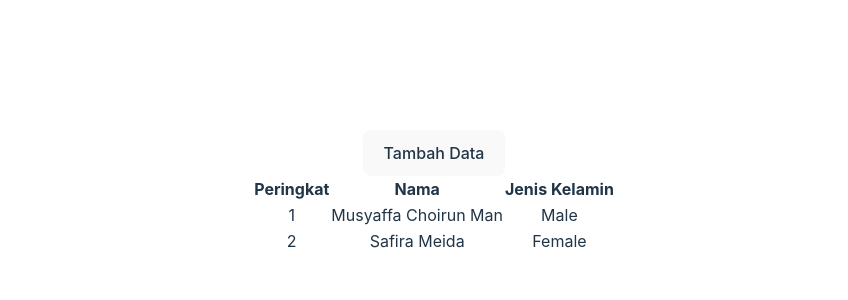
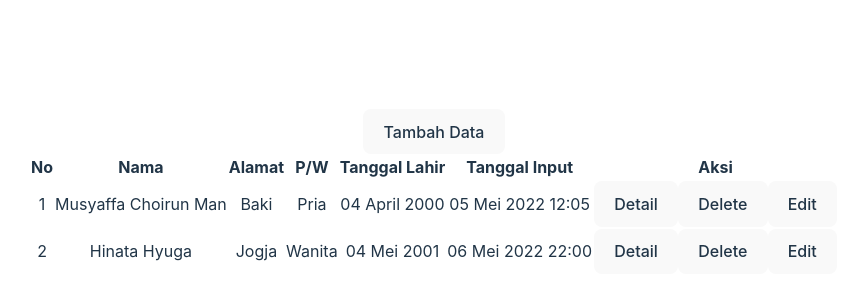
Before and after one commit to musyaffacm/user-list-app, a React (Vite) app: page / in a window 1280 px wide. Shown: the part 208-508 px from the top of the page, without its empty margins (206-1054 px from the left). Built offline with nearby package versions, Linux system fonts and the light colour scheme.

Commit message:
update table and button

```diff
--- a/src/App.jsx
+++ b/src/App.jsx
@@ -13,16 +13,51 @@ function App() {
   );
 }
 
-const HEADER = ["Peringkat", "Nama", "Jenis Kelamin"];
+const HEADER = [
+  {
+    text: "No",
+    className: "w-1/12",
+  },
+  {
+    text: "Nama",
+    className: "w-2/12",
+  },
+  {
+    text: "Alamat",
+    className: "w-1/12",
+  },
+  {
+    text: "P/W",
+    className: "w-1/12",
+  },
+  {
+    text: "Tanggal Lahir",
+    className: "w-2/12",
+  },
+  {
+    text: "Tanggal Input",
+    className: "w-2/12",
+  },
+  {
+    text: "Aksi",
+    className: "w-3/12",
+  },
+];
 
 const SAMPLE_DATA = [
   {
     name: "Musyaffa Choirun Man",
-    gender: "Male",
+    address: "Baki",
+    gender: "Pria",
+    birthdate: "04 April 2000",
+    inputdate: "05 Mei 2022 12:05",
   },
   {
-    name: "Safira Meida",
-    gender: "Female",
+    name: "Hinata Hyuga",
+    address: "Jogja",
+    gender: "Wanita",
+    birthdate: "04 Mei 2001",
+    inputdate: "06 Mei 2022 22:00",
   },
 ];
 
@@ -32,13 +67,43 @@ const mappingData = (data) => {
     mappedData.push([
       {
         text: index + 1,
+        // className: "w-1/12",
       },
       {
         text: item.name,
-        className: "w-1/3",
+        // className: "w-1/12",
+      },
+      {
+        text: item.address,
+        // className: "w-2/12",
       },
       {
         text: item.gender,
+        // className: "w-1/12",
+      },
+      {
+        text: item.birthdate,
+        // className: "w-2/12",
+      },
+      {
+        text: item.inputdate,
+        // className: "w-2/12",
+      },
+      {
+        custom: (
+          <div className="flex gap-x-5 ">
+            <Button variant="primary" className="rounded-md" size="xs">
+              Detail
+            </Button>
+            <Button variant="danger" className="rounded-md" size="xs">
+              Delete
+            </Button>
+            <Button variant="warning" className="rounded-md" size="xs">
+              Edit
+            </Button>
+          </div>
+        ),
+        // className: "w-3/12",
       },
     ]);
   });
--- a/src/components/Button.jsx
+++ b/src/components/Button.jsx
@@ -61,7 +61,7 @@ export default function Button({
         return "text-white bg-[#31CD54] ring-[#31CD54] hover:bg-green-500 hover:ring-green-500";
 
       case "warning":
-        return "text-white bg-yellow-io ring-yellow-io hover:bg-yellow-400 hover:ring-yellow-400";
+        return "text-white bg-yellow-400 ring-yellow-io hover:bg-yellow-300 hover:ring-yellow-300";
 
       default:
         return "text-slate-700 bg-white ring-slate-300 hover:bg-slate-50";
--- a/src/components/Table/index.jsx
+++ b/src/components/Table/index.jsx
@@ -28,10 +28,10 @@ const Table = (props) => {
                 return (
                   <th
                     scope="col"
-                    className="py-5 px-5 whitespace-nowrap capitalize bg-slate-400"
+                    className={`py-5 px-5 whitespace-nowrap capitalize ${header.className}`}
                     key={`head${index}`}
                   >
-                    {header}
+                    {header.text}
                   </th>
                 );
               })}
```
